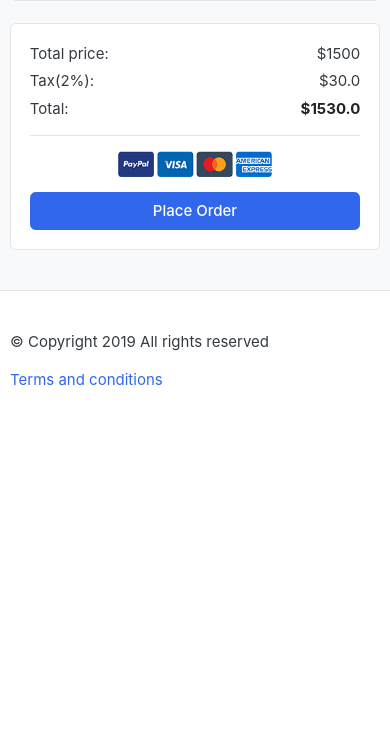
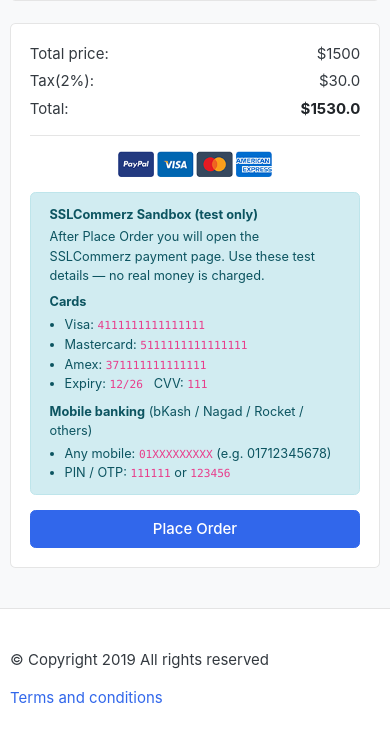
Before and after one commit to shahoraiar/DjangoMart, a Django app: page /order/place_order/ in a window 390 px wide. Shown: the part 1173-1908 px from the top of the page. Before the commit the page ends 1559 px from the top, so only its background shows below. Run offline with Django 4.2, Linux system fonts and the light colour scheme; a user stored in the database is signed in; data comes from the database, SQL or seed files in the repository; both versions use the stored data as it was after the commit; some libraries are stand-ins or nearby versions; some web fonts are replaced.

Commit message:
Update place-order template to include SSLCommerz test payment details
- Added an alert section in the place-order.html template to provide users with test payment information for SSLCommerz, including card details and mobile banking options.
- Enhanced user guidance during the checkout process by clarifying that the payment page is for testing purposes only.

```diff
--- a/orders/templates/orders/place-order.html
+++ b/orders/templates/orders/place-order.html
@@ -237,7 +237,22 @@
 							<p class="text-center mb-3">
 								<img src="{% static './images/misc/payments.png' %}" height="26">
 							</p>
-							<!-- <a href="{% url 'place_order' %}" class="btn btn-primary btn-block"> Place Order </a> -->
+							<div class="alert alert-info mb-3" role="alert" style="font-size: 0.85rem;">
+								<strong>SSLCommerz Sandbox (test only)</strong>
+								<p class="mb-2 mt-1">After Place Order you will open the SSLCommerz payment page. Use these test details — no real money is charged.</p>
+								<p class="mb-1"><strong>Cards</strong></p>
+								<ul class="pl-3 mb-2">
+									<li>Visa: <code>4111111111111111</code></li>
+									<li>Mastercard: <code>5111111111111111</code></li>
+									<li>Amex: <code>371111111111111</code></li>
+									<li>Expiry: <code>12/26</code> &nbsp; CVV: <code>111</code></li>
+								</ul>
+								<p class="mb-1"><strong>Mobile banking</strong> (bKash / Nagad / Rocket / others)</p>
+								<ul class="pl-3 mb-0">
+									<li>Any mobile: <code>01XXXXXXXXX</code> (e.g. 01712345678)</li>
+									<li>PIN / OTP: <code>111111</code> or <code>123456</code></li>
+								</ul>
+							</div>
 							<button type="submit" class="btn btn-primary btn-block" > Place Order </button>
 </form>
 						</div> <!-- card-body.// -->
```
Also changed, not shown: db.sqlite3.
